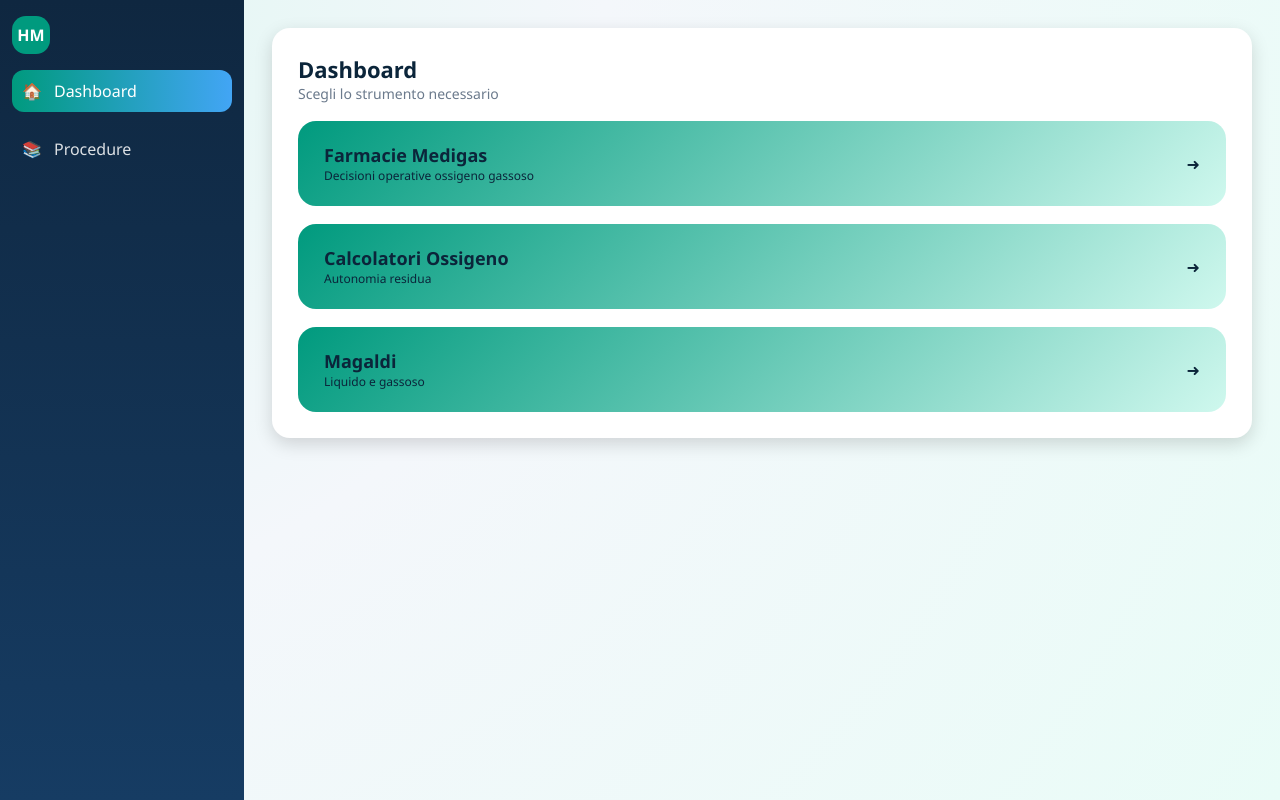
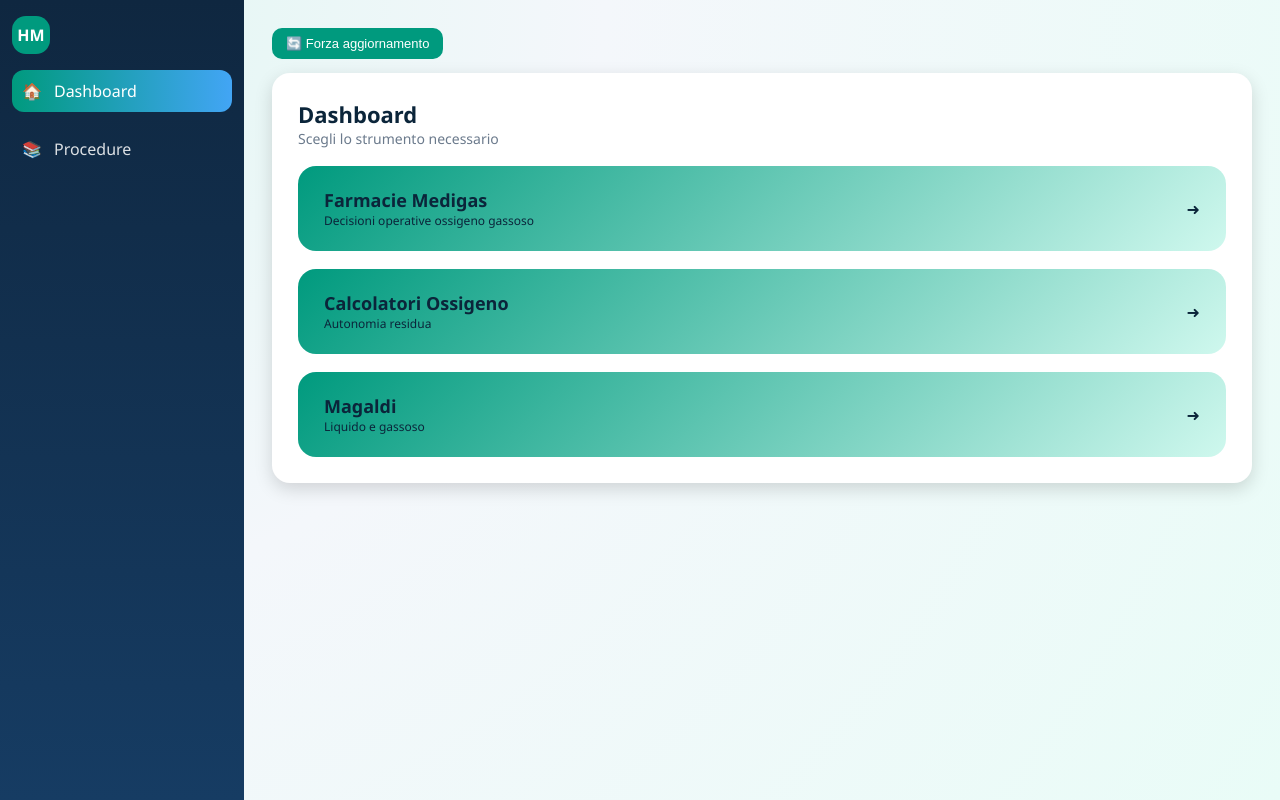
Before and after one commit to Enzothesun/hub-medicale, a plain HTML site: page index.html in a window 1280 px wide. Drawn offline with Linux system fonts and the light colour scheme.

Commit message:
Update index.html

```diff
--- a/index.html
+++ b/index.html
@@ -149,6 +149,21 @@
 
 <!-- MAIN -->
 <main class="main">
+<button
+  onclick="forceRefresh()"
+  style="
+    align-self:flex-end;
+    margin-bottom:14px;
+    background:#009A7E;
+    color:white;
+    border:none;
+    padding:8px 14px;
+    border-radius:10px;
+    font-size:13px;
+    cursor:pointer;
+  ">
+  🔄 Forza aggiornamento
+</button>
 
   <!-- DASHBOARD -->
   <section id="view-dashboard" class="view active">
```
